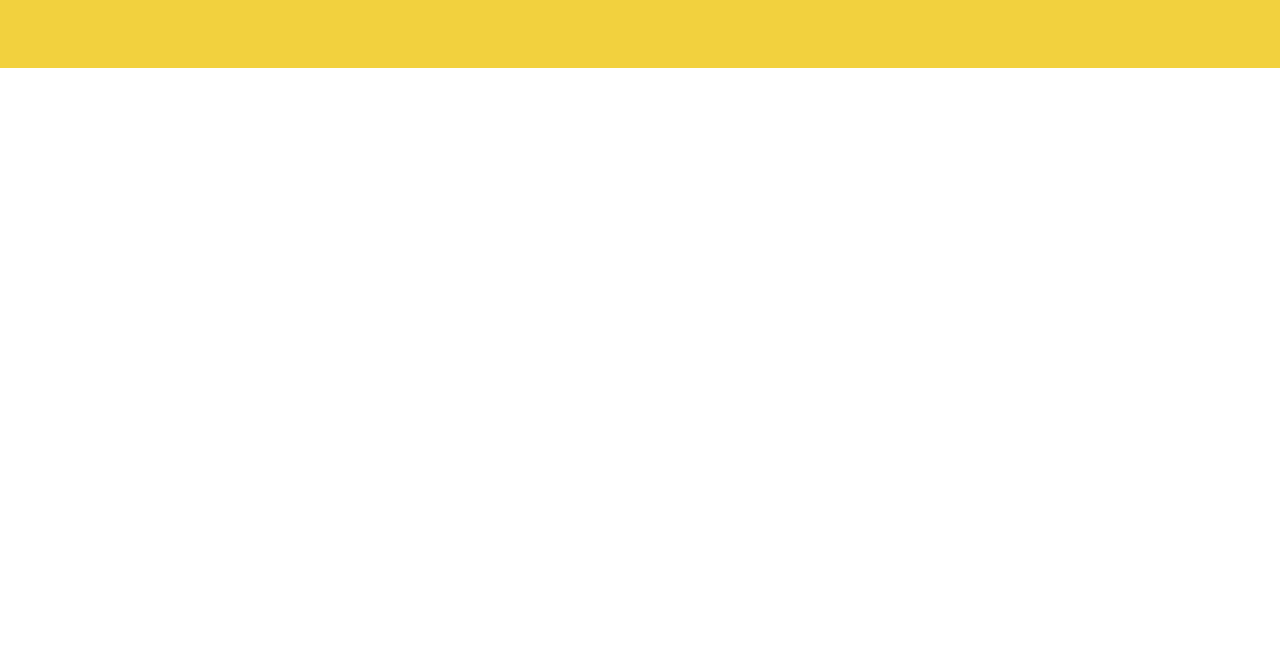
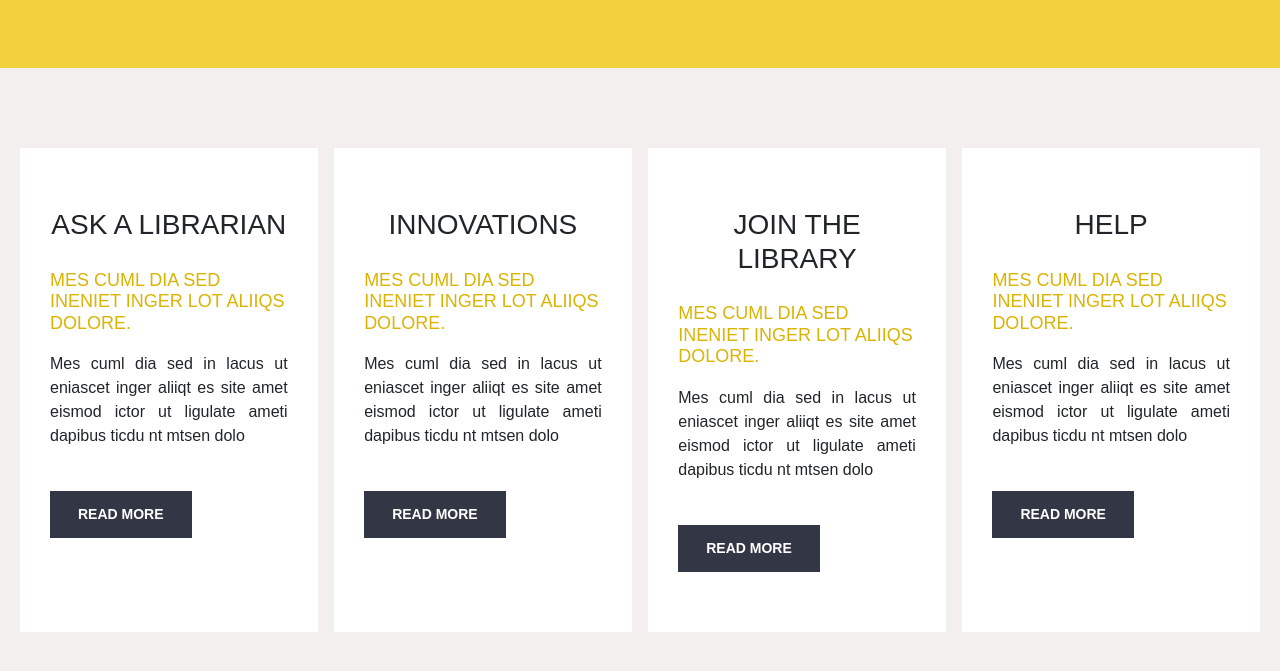
Before and after one commit to rakib5561/Libuno-public-library, a plain HTML site: page index.html in a window 1280 px wide. Shown: the part 803-1474 px from the top of the page. Before the commit the page ends 921 px from the top, so only its background shows below. Drawn offline with nearby package versions, Linux system fonts and the light colour scheme.

Commit message:
Library Information

```diff
--- a/index.html
+++ b/index.html
@@ -112,6 +112,55 @@
       </div>
     </section>
 
+    <!-- Library Infromation -->
+    <section class="library-information">
+      <div class="box-container custmon-container">
+        <div class="simple-box">
+          <h1>Ask a Librarian</h1>
+          <h2>MES CUML DIA SED INENIET INGER LOT ALIIQS DOLORE.</h2>
+          <p>
+            Mes cuml dia sed in lacus ut eniascet inger aliiqt es site amet
+            eismod ictor ut ligulate ameti dapibus ticdu nt mtsen dolo
+          </p>
+
+          <button class="box-btn">Read More</button>
+        </div>
+
+        <div class="simple-box">
+          <h1>Innovations</h1>
+          <h2>MES CUML DIA SED INENIET INGER LOT ALIIQS DOLORE.</h2>
+          <p>
+            Mes cuml dia sed in lacus ut eniascet inger aliiqt es site amet
+            eismod ictor ut ligulate ameti dapibus ticdu nt mtsen dolo
+          </p>
+
+          <button class="box-btn">Read More</button>
+        </div>
+
+        <div class="simple-box">
+          <h1>Join the Library</h1>
+          <h2>MES CUML DIA SED INENIET INGER LOT ALIIQS DOLORE.</h2>
+          <p>
+            Mes cuml dia sed in lacus ut eniascet inger aliiqt es site amet
+            eismod ictor ut ligulate ameti dapibus ticdu nt mtsen dolo
+          </p>
+
+          <button class="box-btn">Read More</button>
+        </div>
+
+        <div class="simple-box">
+          <h1>Help</h1>
+          <h2>MES CUML DIA SED INENIET INGER LOT ALIIQS DOLORE.</h2>
+          <p>
+            Mes cuml dia sed in lacus ut eniascet inger aliiqt es site amet
+            eismod ictor ut ligulate ameti dapibus ticdu nt mtsen dolo
+          </p>
+
+          <button class="box-btn">Read More</button>
+        </div>
+      </div>
+    </section>
+
     <!-- Bootstrap Script CDN Link -->
     <script
       src="https://cdn.jsdelivr.net/npm/bootstrap@5.2.2/dist/js/bootstrap.bundle.min.js"
--- a/style.css
+++ b/style.css
@@ -74,5 +74,58 @@
   font-size: 22px;
   text-transform: uppercase;
   font-family: Helvetica;
-  margin-bottom: 50px;
 }
+
+.library-information {
+  width: 100%;
+  padding: 80px 0px;
+  background-color: #f4efef;
+}
+.box-container {
+  width: 100%;
+  box-sizing: border-box;
+  display: flex;
+  justify-content: space-between;
+}
+
+.simple-box {
+  width: 24%;
+  background-color: white;
+  padding: 60px 30px;
+}
+
+.simple-box h1 {
+  font-size: 28px;
+  text-transform: uppercase;
+  padding-bottom: 20px;
+  text-align: center;
+}
+
+.simple-box h2 {
+  color: #dab303;
+  font-size: 18px;
+  text-transform: capitalize;
+  padding-bottom: 10px;
+}
+
+.simple-box p {
+  font-size: 16px;
+  text-align: justify;
+  padding-bottom: 27px;
+}
+
+.box-btn {
+  text-transform: uppercase;
+  padding: 13px 28px;
+  font-size: 14px;
+  border: none;
+  background-color: #333745;
+  color: white;
+  font-weight: bold;
+}
+
+.box-btn:hover {
+  color: black;
+  background-color: #f2d13e;
+  transition: 0.2s ease-in-out all;
+}
```
